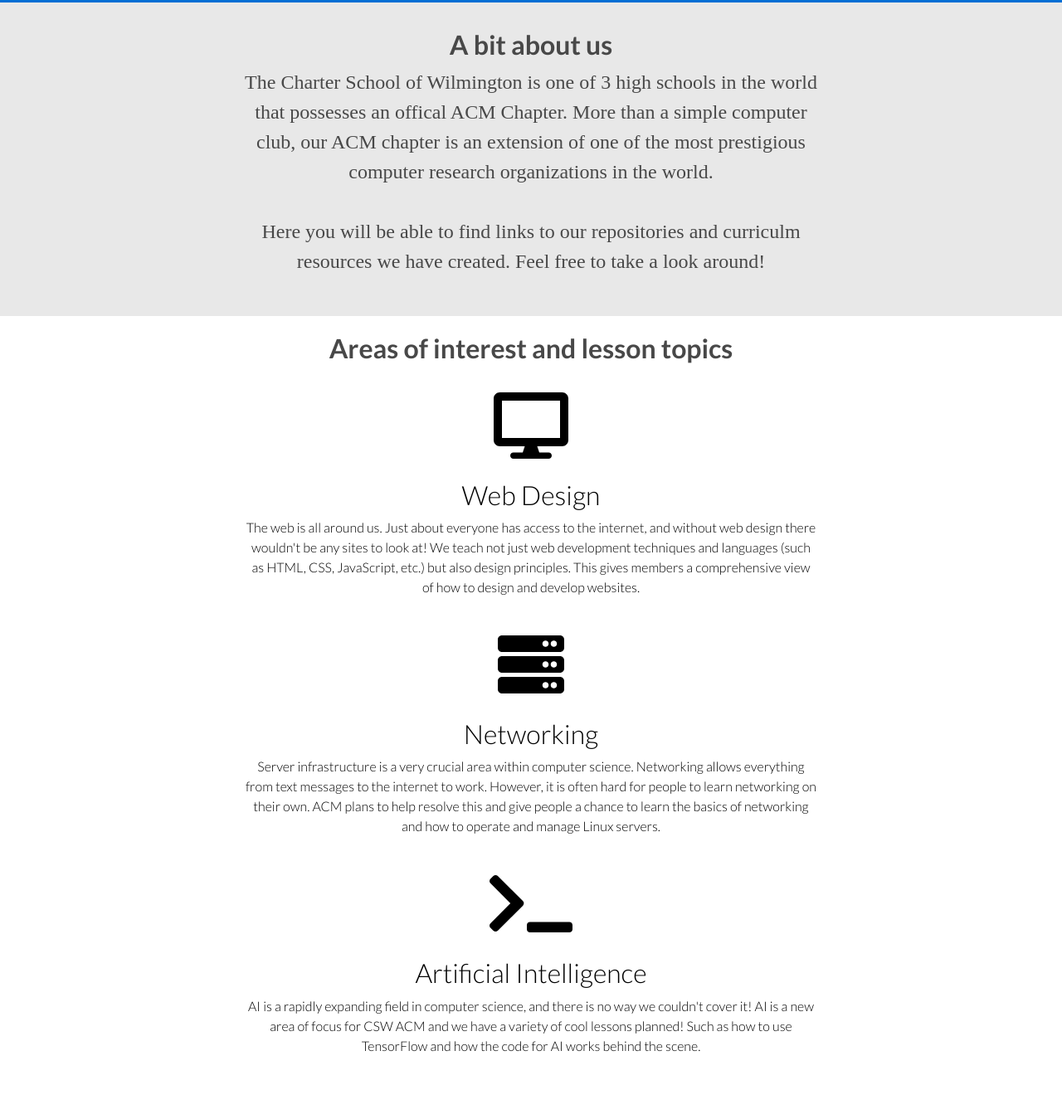
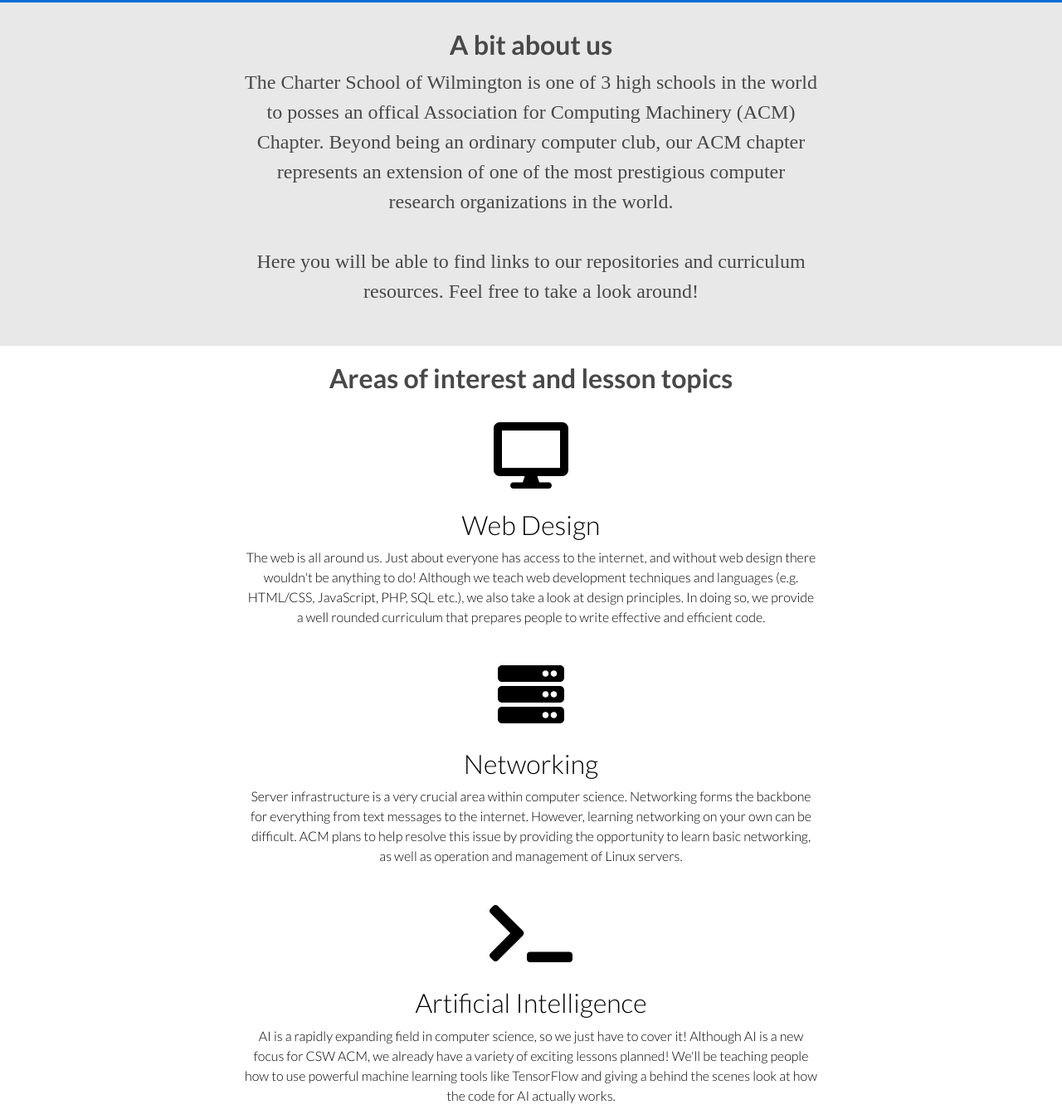
Before and after one commit to csw-acm/csw-acm.github.io, a plain HTML site: page index.html in a window 1280 px wide. Shown: the part 812-2161 px from the top of the page at 83% size. Before the commit the page ends 2101 px from the top, so only its background shows below. Drawn offline with Linux system fonts and the light colour scheme.

Commit message:
Made some changes to phrasing and grammar.

```diff
--- a/index.html
+++ b/index.html
@@ -37,13 +37,13 @@
     <div class="container cover">
 		<h1 class="lato-bold" style="font-size: 5.5rem;">Charter<span class="lato-light">ACM</span></h1>
   		<hr class="my-5" style="border-top: 2px solid #FFFFFF; width: 20rem;">
-   		<h3 style="font-size: 2rem;">The Official Website<br>of the <br>Charter School of Wilmington ACM Chapter</h3>
+   		<h3 style="font-size: 2rem;">The Offical Website<br>of the <br>Charter School of Wilmington ACM Chapter</h3>
     </div>
 	</div>
 	<div class="calltoaction">
 		<div class="container text-center calltoaction-text">
 			<h4 class="lead">A bit about us</h4>
-			<p>The Charter School of Wilmington is one of 3 high schools in the world that possesses an offical ACM Chapter. More than a simple computer club, our ACM chapter is an extension of one of the most prestigious computer research organizations in the world. <br><br> Here you will be able to find links to our repositories and curriculm resources we have created. Feel free to take a look around! </p>
+			<p>The Charter School of Wilmington is one of 3 high schools in the world to posses an offical Association for Computing Machinery (ACM) Chapter. Beyond being an ordinary computer club, our ACM chapter represents an extension of one of the most prestigious computer research organizations in the world. <br><br> Here you will be able to find links to our repositories and curriculum resources. Feel free to take a look around! </p>
 		</div>
 	</div>
 	<div class="container" style="padding-top: 20px;">
@@ -54,21 +54,21 @@
             	<i class="fas fa-5x fa-desktop"></i>
 			</div>
             <h2>Web Design</h2>
-            <p>The web is all around us. Just about everyone has access to the internet, and without web design there wouldn't be any sites to look at! We teach not just web development techniques and languages (such as HTML, CSS, JavaScript, etc.) but also design principles. This gives members a comprehensive view of how to design and develop websites.</p>
+            <p>The web is all around us. Just about everyone has access to the internet, and without web design there wouldn't be anything to do! Although we teach web development techniques and languages (e.g. HTML/CSS, JavaScript, PHP, SQL etc.), we also take a look at design principles. In doing so, we provide a well rounded curriculum that prepares people to write effective and efficient code.</p>
           </div><!-- /.col-lg-4 -->
           <div class="col-lg-4">
             <div style="padding: 25px 25px;">
             	<i class="fas fa-5x fa-server"></i>
 			</div>
             <h2>Networking</h2>
-            <p>Server infrastructure is a very crucial area within computer science. Networking allows everything from text messages to the internet to work. However, it is often hard for people to learn networking on their own. ACM plans to help resolve this and give people a chance to learn the basics of networking and how to operate and manage Linux servers.</p>
+            <p>Server infrastructure is a very crucial area within computer science. Networking forms the backbone for everything from text messages to the internet. However, learning networking on your own can be difficult. ACM plans to help resolve this issue by providing the opportunity to learn basic networking, as well as operation and management of Linux servers.</p>
           </div><!-- /.col-lg-4 -->
           <div class="col-lg-4">
             <div style="padding: 25px 25px;">
             	<i class="fas fa-5x fa-terminal"></i>
 			</div>
             <h2>Artificial Intelligence</h2>
-            <p>AI is a rapidly expanding field in computer science, and there is no way we couldn't cover it! AI is a new area of focus for CSW ACM and we have a variety of cool lessons planned! Such as how to use TensorFlow and how the code for AI works behind the scene.</p>
+            <p>AI is a rapidly expanding field in computer science, so we just have to cover it! Although AI is a new focus for CSW ACM, we already have a variety of exciting lessons planned! We'll be teaching people how to use powerful machine learning tools like TensorFlow and giving a behind the scenes look at how the code for AI actually works.</p>
           </div><!-- /.col-lg-4 -->
         </div>
 		<div class="row text-center lato-light" style="color: black;">
```
